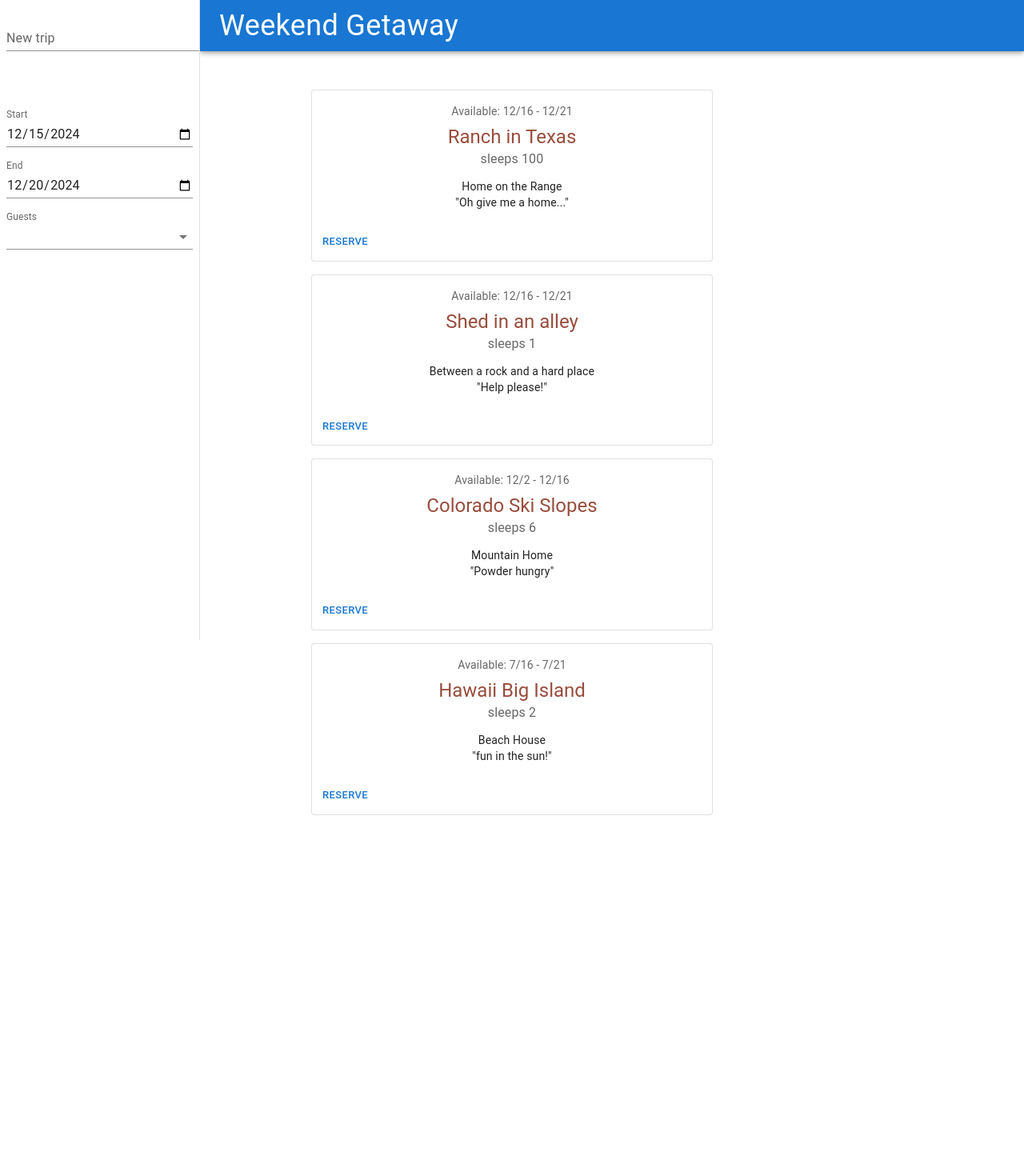
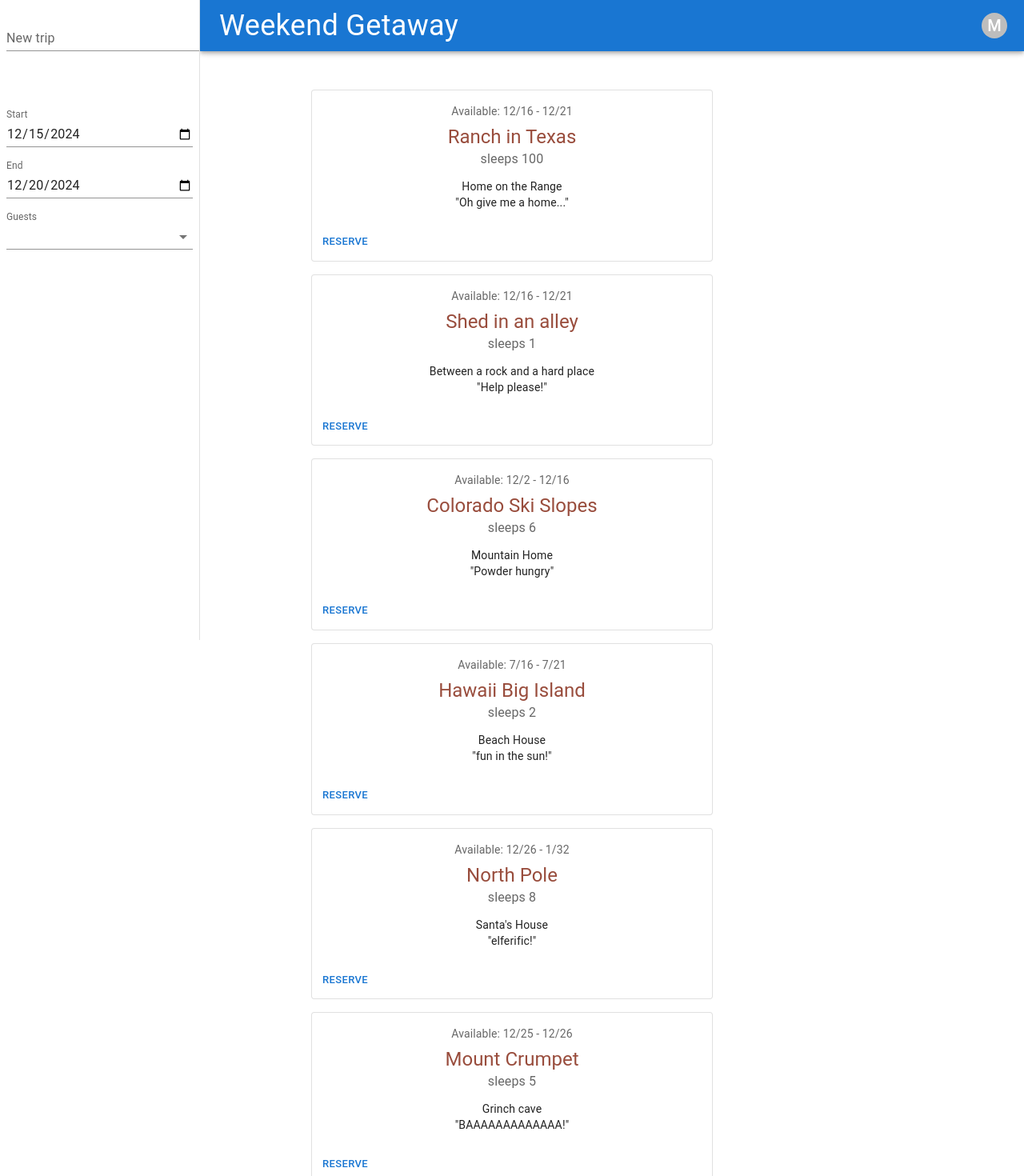
Before and after one commit to climberbrad/reserve-me, a React (Vite) app: page / in a window 1280 px wide. Shown: the top 1470 px of the page at 80% size. Before the commit the page ends 1067 px from the top, so only its background shows below. Built offline with nearby package versions, Linux system fonts and the light colour scheme.

Commit message:
Profile Menu

```diff
--- a/src/App.tsx
+++ b/src/App.tsx
@@ -2,31 +2,32 @@ import './App.css'
 import {Trip, TripData} from "./Trip.tsx";
 import {EMPTY_TRIP} from "./SampleData.ts";
 import {useState} from "react";
-import {AppBar, Drawer, Toolbar, Typography} from "@mui/material";
+import {Drawer} from "@mui/material";
 import AssetList from "./AssetList.tsx";
+import {AssetData} from "./AssetCard.tsx";
+import useTripHook from "./hooks/useTripHook.ts";
+import HeaderBar from "./HeaderBar.tsx";
 
+export const drawerWidth = 250;
 
 function App() {
     const [trip, setTrip] = useState<TripData>(EMPTY_TRIP)
+    const tripHook = useTripHook();
 
     const handleUpdateTrip = (trip: TripData) => {
         setTrip(trip)
     }
 
-    const drawerWidth = 250;
+    const handleReserve = (asset: AssetData) => {
+        console.log('Reserve', asset.name)
+        tripHook.createTrip.mutate(trip)
+        setTrip(trip)
+    }
+
 
     return (
         <>
-            <AppBar
-                position="fixed"
-                sx={{ width: `calc(100% - ${drawerWidth}px)`, ml: `${drawerWidth}px` }}
-            >
-                <Toolbar>
-                    <Typography fontSize={36} color='#ffffff'>Weekend Getaway</Typography>
-                </Toolbar>
-            </AppBar>
-            <Toolbar/>
-
+            <HeaderBar />
             <Drawer
                 sx={{
                     width: drawerWidth,
@@ -41,7 +42,7 @@ function App() {
             >
                 <Trip trip={trip} handleUpdateTrip={handleUpdateTrip}/>
             </Drawer>
-            <AssetList {...trip} />
+            <AssetList trip={trip} handleReserve={handleReserve}/>
         </>
     )
 }
--- a/src/AssetList.tsx
+++ b/src/AssetList.tsx
@@ -3,12 +3,13 @@ import AssetCard, {AssetData} from "./AssetCard.tsx";
 import {Typography} from "@mui/material";
 import {TripData} from "./Trip.tsx";
 
-export default function AssetList(trip: TripData): React.ReactElement {
+interface AssetListProps {
+    trip: TripData,
+    handleReserve:(asset: AssetData) => void,
+}
+
+export default function AssetList(props: AssetListProps): React.ReactElement {
     const assetHook = useAssetHook();
-
-    const handleReserve = (asset: AssetData) => {
-        console.log('Reserve', asset.name)
-    }
 
     const filterStart = (asset: AssetData, trip: TripData): boolean => {
         if (trip.startDate) {
@@ -39,10 +40,10 @@ export default function AssetList(trip: TripData): React.ReactElement {
 
     return (
         <>
-            {assetHook.results.data?.filter((asset) => filterNumPeople(asset, trip))
-                .filter((asset) => filterStart(asset, trip))
-                .filter((asset) => filterEnd(asset, trip))
-                .map((asset) => <AssetCard key={asset.id} asset={asset} reserve={handleReserve}/>)
+            {assetHook.results.data?.filter((asset) => filterNumPeople(asset, props.trip))
+                .filter((asset) => filterStart(asset, props.trip))
+                .filter((asset) => filterEnd(asset, props.trip))
+                .map((asset) => <AssetCard key={asset.id} asset={asset} reserve={props.handleReserve}/>)
             }
         </>)
 }
--- /dev/null
+++ b/src/HeaderBar.tsx
@@ -0,0 +1,103 @@
+import {
+    AppBar,
+    Avatar,
+    Box,
+    Divider,
+    IconButton,
+    ListItemIcon, Menu,
+    MenuItem,
+    Toolbar,
+    Tooltip,
+    Typography
+} from "@mui/material";
+import {drawerWidth} from "./App.tsx";
+import {useState} from "react";
+
+export default function HeaderBar(): React.ReactElement {
+    const [anchorEl, setAnchorEl] = useState<null | HTMLElement>(null);
+    const open = Boolean(anchorEl);
+    const handleClick = (event: React.MouseEvent<HTMLElement>) => {
+        setAnchorEl(event.currentTarget);
+    };
+    const handleClose = () => {
+        setAnchorEl(null);
+    };
+
+
+    return (
+        <>
+            <AppBar
+                position="fixed"
+                sx={{width: `calc(100% - ${drawerWidth}px)`, ml: `${drawerWidth}px`}}
+            >
+                <Box sx={{display: 'flex', justifyContent: 'space-between', marginRight: 2}}>
+                    <Toolbar>
+                        <Typography fontSize={36} color='#ffffff'>Weekend Getaway</Typography>
+                    </Toolbar>
+                    <Tooltip title="Account settings">
+                        <IconButton
+                            onClick={handleClick}
+                            size="small"
+                            sx={{ml: 2}}
+                            aria-controls={open ? 'account-menu' : undefined}
+                            aria-haspopup="true"
+                            aria-expanded={open ? 'true' : undefined}
+                        >
+                            <Avatar sx={{width: 32, height: 32}}>M</Avatar>
+                        </IconButton>
+                    </Tooltip>
+                    <Menu
+                        anchorEl={anchorEl}
+                        id="account-menu"
+                        open={open}
+                        onClose={handleClose}
+                        onClick={handleClose}
+                        PaperProps={{
+                            elevation: 0,
+                            sx: {
+                                overflow: 'visible',
+                                filter: 'drop-shadow(0px 2px 8px rgba(0,0,0,0.32))',
+                                mt: 1.5,
+                                '& .MuiAvatar-root': {
+                                    width: 32,
+                                    height: 32,
+                                    ml: -0.5,
+                                    mr: 1,
+                                },
+                                '&:before': {
+                                    content: '""',
+                                    display: 'block',
+                                    position: 'absolute',
+                                    top: 0,
+                                    right: 14,
+                                    width: 10,
+                                    height: 10,
+                                    bgcolor: 'background.paper',
+                                    transform: 'translateY(-50%) rotate(45deg)',
+                                    zIndex: 0,
+                                },
+                            },
+                        }}
+                        transformOrigin={{ horizontal: 'right', vertical: 'top' }}
+                        anchorOrigin={{ horizontal: 'right', vertical: 'bottom' }}
+                    >
+                        <MenuItem onClick={handleClose}>
+                            <Avatar /> Profile
+                        </MenuItem>
+                        <MenuItem onClick={handleClose}>
+                            <Avatar /> My account
+                        </MenuItem>
+                        <Divider />
+                        <MenuItem onClick={handleClose}>
+                            <ListItemIcon>
+                                My Trips
+                            </ListItemIcon>
+                        </MenuItem>
+                    </Menu>
+                </Box>
+            </AppBar>
+            <Toolbar/>
+        </>
+    )
+
+}
--- a/src/SampleData.ts
+++ b/src/SampleData.ts
@@ -2,11 +2,14 @@ import {TripData} from "./Trip.tsx";
 import {AssetData} from "./AssetCard.tsx";
 
 export const EMPTY_TRIP: TripData = {
+    id: undefined,
     name: 'New trip',
     startDate: undefined,
     endDate: undefined,
     numPeople: 0,
 }
+
+export const sampleTrips: TripData[] = []
 
 export const sampleAssets: AssetData[] = [
     {
@@ -48,5 +51,67 @@ export const sampleAssets: AssetData[] = [
         quote: 'fun in the sun!',
         numSleeps: 2,
         available: true,
+    },
+    {
+        id: '4',
+        startDate: Date.UTC(2024, 11,25),
+        endDate: Date.UTC(2025, 0,31),
+        name: 'Santa\'s House',
+        location: 'North Pole',
+        quote: 'elferific!',
+        numSleeps: 8,
+        available: true,
+    },
+    {
+        id: '5',
+        startDate: Date.UTC(2024, 11,24),
+        endDate: Date.UTC(2024, 11,25),
+        name: 'Grinch cave',
+        location: 'Mount Crumpet',
+        quote: 'BAAAAAAAAAAAAA!',
+        numSleeps: 5,
+        available: true,
+    },
+    {
+        id: '6',
+        startDate: Date.UTC(2024, 11,1),
+        endDate: Date.UTC(2024, 11,31),
+        name: 'Casa de Jordan',
+        location: 'Boulder Home',
+        quote: 'Home of the pumpkin roll!',
+        numSleeps: 8,
+        available: true,
+    },
+    {
+        id: '7',
+        startDate: Date.UTC(2024, 11,1),
+        endDate: Date.UTC(2024, 11,31),
+        name: 'Casa de lunes',
+        location: 'Gold Canon',
+        quote: 'Hot tub year round',
+        numSleeps: 4,
+        available: true,
+    },
+    {
+        id: '8',
+        startDate: Date.UTC(2024, 10,1),
+        endDate: Date.UTC(2024, 11,31),
+        name: 'Mi casa...',
+        location: 'Austin getaway',
+        quote: 'Rock\'n round the block',
+        numSleeps: 6,
+        available: true,
+    },
+    {
+        id: '9',
+        startDate: Date.UTC(2024, 9,1),
+        endDate: Date.UTC(2024, 11,31),
+        name: 'Soak\'n Safari',
+        location: 'Glendwood Hot Springs',
+        quote: 'Deep thoughts...',
+        numSleeps: 2,
+        available: true,
     }
+
+
 ]
--- a/src/Trip.tsx
+++ b/src/Trip.tsx
@@ -2,6 +2,7 @@ import {FormControl, InputLabel, MenuItem, Select, TextField} from "@mui/materia
 import {SelectChangeEvent} from "@mui/material";
 
 export interface TripData {
+    id: string | undefined;
     name: string;
     startDate: number | undefined;
     endDate: number | undefined;
--- /dev/null
+++ b/src/hooks/HookUtils.ts
@@ -0,0 +1,3 @@
+export function wait (duration: number) {
+    return new Promise(resolve => setTimeout(resolve, duration))
+}
--- a/src/hooks/useAssetHook.ts
+++ b/src/hooks/useAssetHook.ts
@@ -1,10 +1,7 @@
 import {sampleAssets} from "../SampleData.ts";
 import {AssetData} from "../AssetCard.tsx";
 import {useQuery, UseQueryResult} from "@tanstack/react-query";
-
-function wait (duration: number) {
-    return new Promise(resolve => setTimeout(resolve, duration))
-}
+import {wait} from "./HookUtils.ts";
 interface assetHookResponse {
     results: UseQueryResult<AssetData[]>
 }
--- /dev/null
+++ b/src/hooks/useTripHook.ts
@@ -0,0 +1,23 @@
+import {useMutation, useQuery, useQueryClient} from "@tanstack/react-query";
+import {wait} from "./HookUtils.ts";
+import {TripData} from "../Trip.tsx";
+import {sampleTrips} from "../SampleData.ts";
+
+
+export default function useTripHook() {
+    const queryClient = useQueryClient();
+
+    const tripsQuery = useQuery({
+        queryKey: ['trips'],
+        queryFn: () => wait(1000).then(() =>  [...sampleTrips])
+    })
+
+    const createTrip = useMutation({
+        mutationFn: (trip: TripData) => wait(1000).then(() => sampleTrips.push({...trip, id: crypto.randomUUID()})),
+        onSuccess: () => {
+            queryClient.invalidateQueries({ queryKey: ['trips'] })
+        },
+    })
+
+    return { createTrip, tripsQuery }
+}
```
